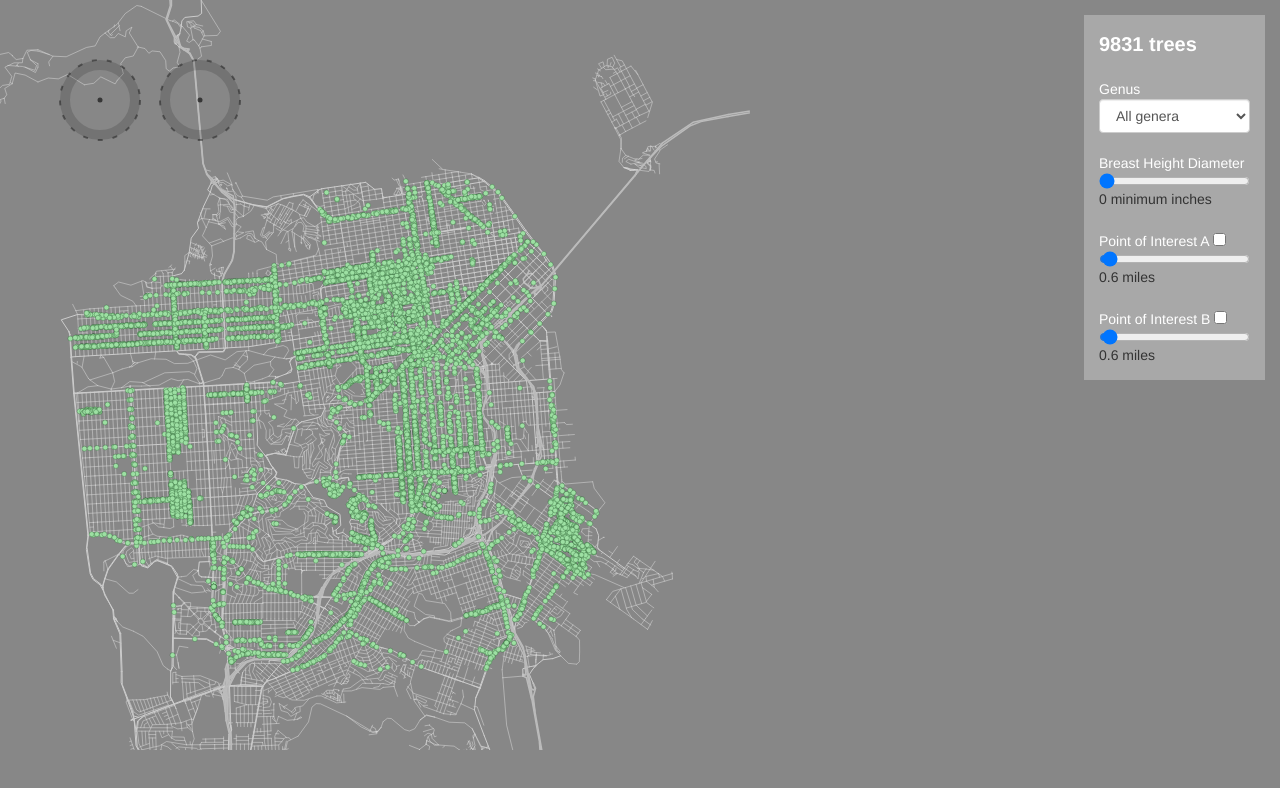
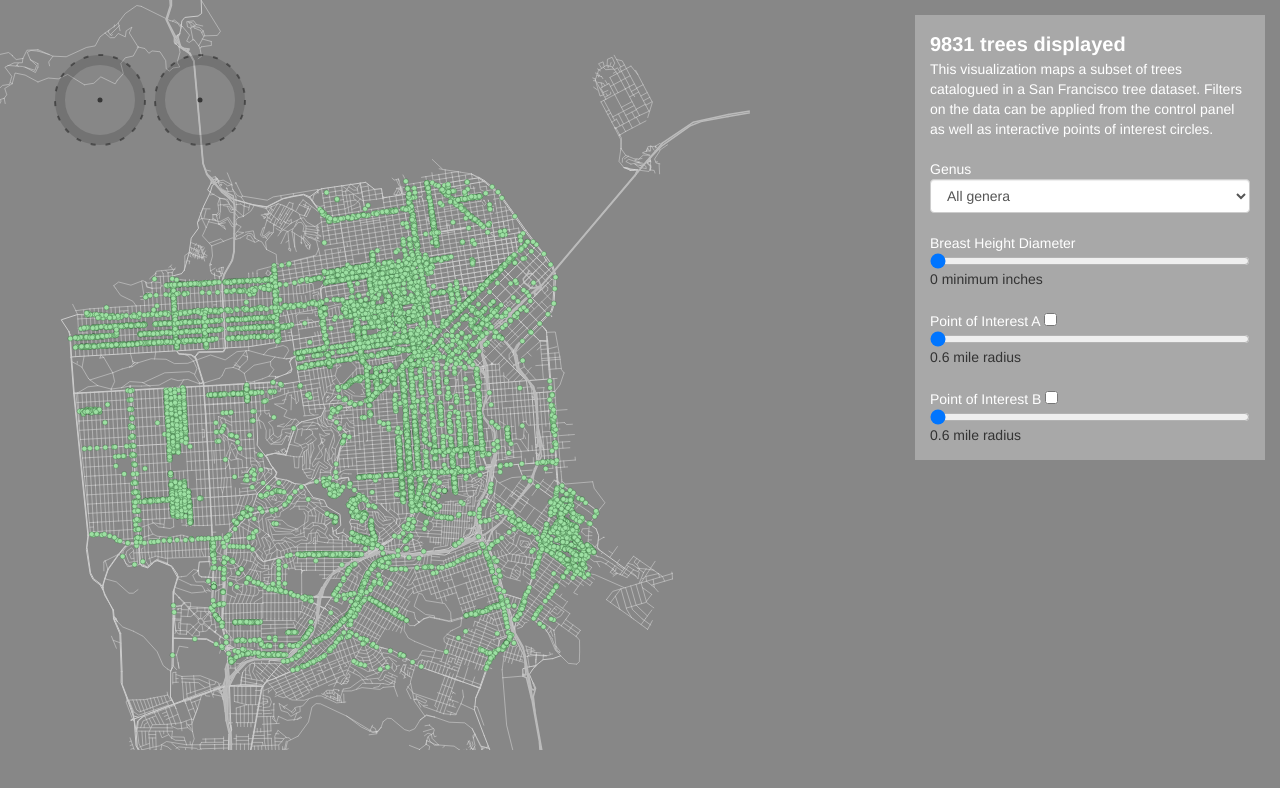
Before and after one commit to jackbereidy/CS448B_Assignment_3, a plain HTML site: page index.html in a window 1280 px wide. Drawn offline with nearby package versions, Linux system fonts and the light colour scheme.

Commit message:
added description

```diff
--- a/index.html
+++ b/index.html
@@ -13,6 +13,8 @@
 <body>
     <div id='filtering-bar'>
         <text id='tree-count'></text>
+        <br>
+        <span>This visualization maps a subset of trees catalogued in a San Francisco tree dataset. Filters on the data can be applied from the control panel as well as interactive points of interest circles.</span>
         <br>
         <br>
         <div id='filter-control'>
@@ -50,9 +52,8 @@
 
     let currentNumPOIs = 2;
 
-    let poiRadius = 65;
     let poiRadiusInnerOffset = 10;
-    let minimumPOIRadius = poiRadiusInnerOffset + 15;
+    let minimumPOIRadius = poiRadiusInnerOffset + 35;
     let maximumPOIRadius = 750;
 
     let defaultGenusValue = 'All genera';
@@ -118,8 +119,8 @@
 
         setUpInputBar(treeData);
         setUpPOIs(treeData, currentNumPOIs);
-        updatePOIRadius(0, 40);
-        updatePOIRadius(1, 40);
+        updatePOIRadius(0, minimumPOIRadius);
+        updatePOIRadius(1, minimumPOIRadius);
         drawData(treeData);
     }
 
@@ -142,7 +143,7 @@
         genusSelect.append('option')
             .text(currentGenusValue);
         genusSelect.selectAll('option')
-            .data(Array.from(speciesSet)).enter()
+            .data(Array.from(speciesSet).sort()).enter()
             .append('option')
             .text(function (d) { return d; });
         genusSelect.on('change', function () {
@@ -212,7 +213,7 @@
 
         var milesDistance = fractionOfTheWayAroundTheEarth * 24901; // e.g. 1.3917128481074619
 
-        d3.select('#poi-radius-text-' + i).text(milesDistance.toFixed(1) + ' miles');
+        d3.select('#poi-radius-text-' + i).text(milesDistance.toFixed(1) + ' mile radius');
 
     }
 
@@ -241,7 +242,7 @@
         // And we'll remove those nodes form the DOM - poof!
         updatedTrees.exit().remove();
 
-        d3.select('#tree-count').text(treeData.length + ' trees');
+        d3.select('#tree-count').text(treeData.length + ' trees displayed');
         d3.select('#dbh-filter-text').text(currentDBHMinimum + ' minimum inches');
     }
 
@@ -253,7 +254,7 @@
         let nextOffset = 100;
         poiData.forEach(function (d, i) {
             d.i = i;
-            d.radius = poiRadius;
+            d.radius = minimumPOIRadius;
             d.x = initialX;
             d.y = 100;
             initialX += nextOffset;
--- a/style.css
+++ b/style.css
@@ -10,6 +10,7 @@ body {
     background-color: #a8a8a8;
     padding: 15px;
     margin: 15px;
+    max-width: 350px;
 }
 
 span {
```
